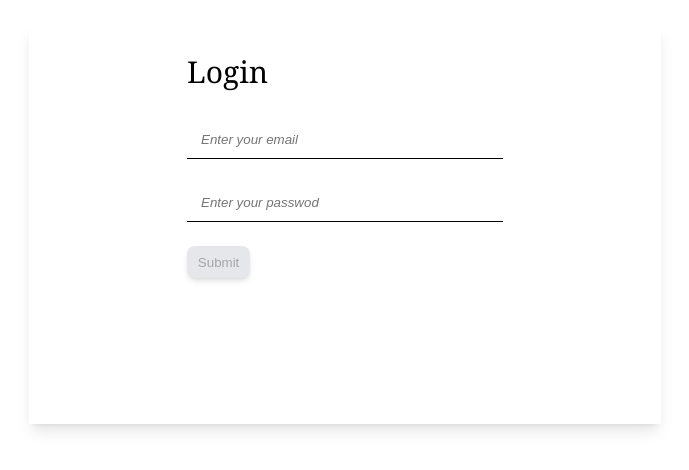
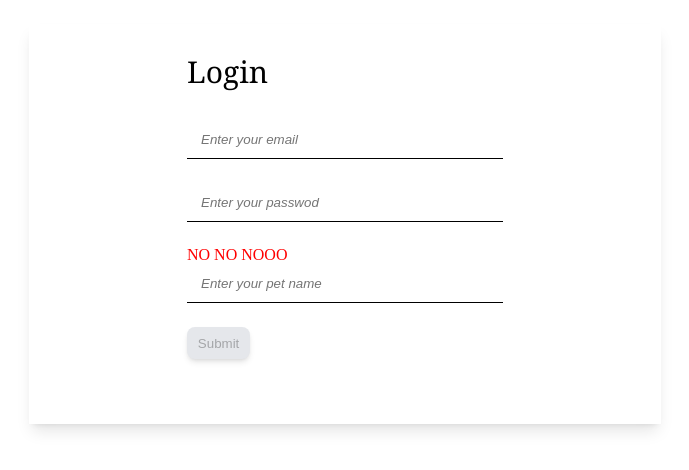
Before and after one commit to otoNoKokyu/Angular-TaskSubtask, an Angular app: page / in a window 1280 px wide. Shown: the part 184-654 px from the top of the page, without its empty margins (295-984 px from the left). Built offline with nearby package versions, Linux system fonts and the light colour scheme; what cuid would draw is missing.

Commit message:
from reactive

```diff
--- a/src/app/login/login.component.html
+++ b/src/app/login/login.component.html
@@ -1,9 +1,10 @@
 <section class="h-screen flex items-center justify-center">
     <div class="w-3/6 h-2/4  flex  justify-center shadow-lg">
-        <form [formGroup]="reactiveForm" (ngSubmit)="onSubmit()" class="flex flex-col w-3/6 ">
+        <form  ngDefaultControl [formGroup]="reactiveForm" (ngSubmit)="onSubmit()" class="flex flex-col w-3/6 ">
         <h3 class="font-serif font-normal text-3xl border-red">Login</h3>
 
-            <!-- <label class="mb-3" for="email">Email</label> -->
+
+            <div  class=" flex flex-col" formGroupName="details">
                 <input  class=" outline-0 mb-6 h-9  placeholder:pl-3  placeholder:italic
                 border-b border-solid border-black border-0"
                  type="email" name="email" placeholder="Enter your email" formControlName="email"  >
@@ -13,11 +14,32 @@
                 border-solid border-black border-0"
                 type="password" name="password" placeholder="Enter your passwod"  formControlName="password">
 
+
+
+            <span style="color: red;" *ngIf="!reactiveForm.get('details.email').valid">
+                NO NO NOOO
+            </span>
+
+            </div>
+
+
+
+            <input class=" outline-0 mb-6 h-9  placeholder:pl-3  placeholder:italic border-b
+            border-solid border-black border-0"
+            type="text" name="petName" placeholder="Enter your pet name"  formControlName="petName">
+
+
+            <!-- <label class="mb-3" for="email">Email</label> -->
+
+
             <input class=" outline-0 w-1/5 h-8 rounded-lg bg-gray-200 font-light
              border-none placeholder:font-mono shadow-md"
-             type="submit" value="Submit" [disabled]="!reactiveForm.valid"  >
+             type="submit" value="Submit" [disabled]="! reactiveForm.valid"  >
         </form>
 
     </div>
 
+
+
+
 </section>
--- a/src/app/login/login.component.ts
+++ b/src/app/login/login.component.ts
@@ -15,8 +15,12 @@ export class LoginComponent implements OnInit  {
   }
   ngOnInit(): void {
     this.reactiveForm = new FormGroup({
-      email: new FormControl(null,[Validators.required, Validators.email]),
-      password: new FormControl(null, Validators.required)
+      details: new FormGroup({
+        email: new FormControl(null,[Validators.required, Validators.email]),
+        password: new FormControl(null, Validators.required)
+      }),
+      petName: new FormControl(null,Validators.required)
+
     })
   }
 
```
Lines whose indentation alone changed are shown as unchanged.
